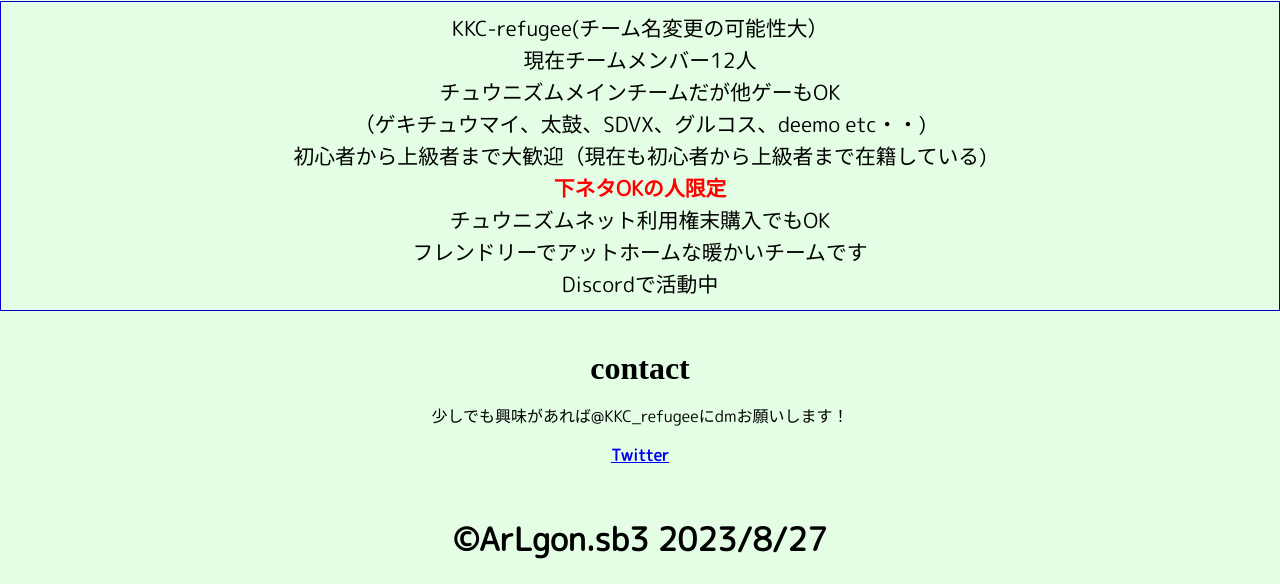
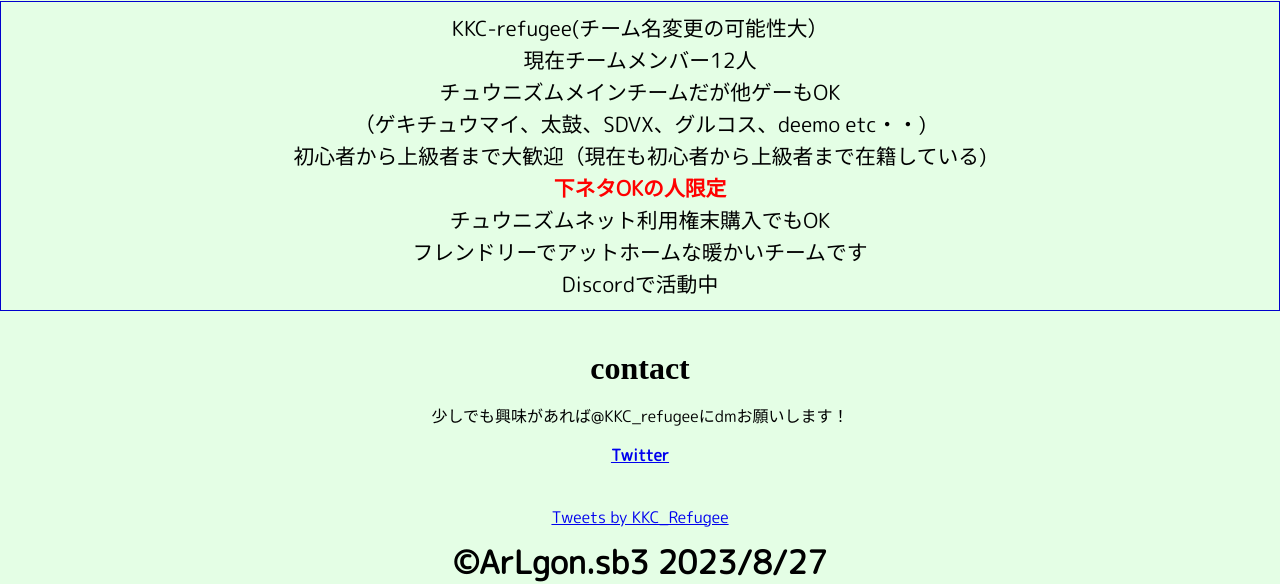
Before and after one commit to ArLgon-sb3/kKC-refugee-site, a plain HTML site: page index.html in a window 1280 px wide. Shown: the part 433-1017 px from the top of the page. Before the commit the page ends 994 px from the top, so only its background shows below. Drawn offline with nearby package versions, Linux system fonts and the light colour scheme; a web font is replaced by a local one.

Commit message:
Update index.html

```diff
--- a/index.html
+++ b/index.html
@@ -57,7 +57,7 @@ Discordで活動中</div>
 <p style="text-align: center;">少しでも興味があれば@KKC_refugeeにdmお願いします！</p>
 <p style="text-align: center; class="title""><strong><a title="Twitter" href="https://twitter.com/KKC_refugee" target="_blank" rel="noopener">Twitter</a></strong></p><p style="text-align: center; class="title"">
 <br>
-
+<a class="twitter-timeline" href="https://twitter.com/KKC_Refugee?ref_src=twsrc%5Etfw">Tweets by KKC_Refugee</a> <script async src="https://platform.twitter.com/widgets.js" charset="utf-8"></script>
 <script src="https://code.jquery.com/jquery-3.4.1.min.js" integrity="sha256-CSXorXvZcTkaix6Yvo6HppcZGetbYMGWSFlBw8HfCJo=" crossorigin="anonymous"></script>
 <script src="js/particleText.js"></script><!--https://github.com/55Kaerukun/particleText.jsからダウンロードして使用-->
 <script src="particletext.js"></script>
```
